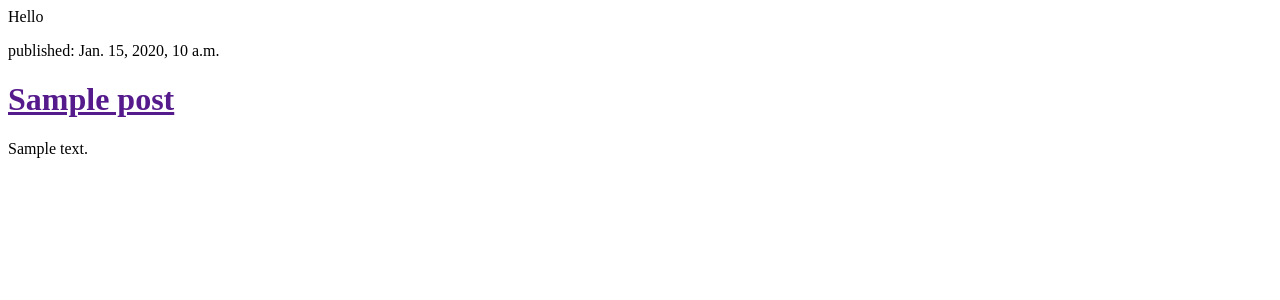
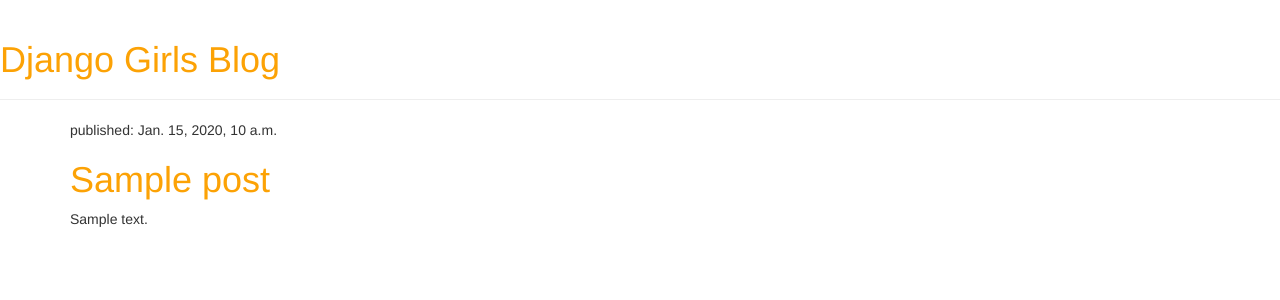
Before and after one commit to Guneet007/My-First-Blog, a Django app: template blog/templates/blog/post_list.html in a window 1280 px wide. Shown: the top 300 px of the page. Run offline with Django 3.2, Linux system fonts and the light colour scheme; the template is opened without the code that fills it: values that come from a table or form of the project are taken from there, others are empty; tables that the repository leaves empty hold one stand-in row (values such as "Sample post"); some libraries are stand-ins or nearby versions.

Commit message:
Added view and template

```diff
--- /dev/null
+++ b/blog/static/css/blog.css
@@ -0,0 +1,3 @@
+h1 a{
+	color:#FCA205;
+}
--- /dev/null
+++ b/blog/templates/blog/base.html
@@ -0,0 +1,23 @@
+{% load staticfiles %}
+<html>
+    <head>
+        <title>Django Girls blog</title>
+        <link rel="stylesheet" href="//maxcdn.bootstrapcdn.com/bootstrap/3.2.0/css/bootstrap.min.css">
+        <link rel="stylesheet" href="//maxcdn.bootstrapcdn.com/bootstrap/3.2.0/css/bootstrap-theme.min.css">
+        <link href='//fonts.googleapis.com/css?family=Lobster&subset=latin,latin-ext' rel='stylesheet' type='text/css'>
+        <link rel="stylesheet" href="{% static 'css/blog.css' %}">
+    </head>
+    <body>
+        <div class="page-header">
+        <h1><a href="/">Django Girls Blog</a></h1>
+    </div>
+    <div class="content container">
+        <div class="row">
+            <div class="col-md-8">
+            {% block content %}
+            {% endblock %}
+            </div>
+        </div>
+    </div>
+    </body>
+</html>
--- a/blog/templates/blog/post_list.html
+++ b/blog/templates/blog/post_list.html
@@ -1,12 +1,10 @@
-<html>
-<p>Hello</p>
-<div>
+{%extends 'blog/base.html'%}
+{%block content%}
     {% for post in posts %}
     <div>
         <p>published: {{ post.published_date }}</p>
-        <h1><a href="">{{ post.title }}</a></h1>
+        <h1><a href="{% url 'post_detail' pk=post.pk %}">{{ post.title }}</a></h1>
         <p>{{ post.text|linebreaksbr }}</p>
     </div>
 {% endfor %}
-</div>
-</html>
+{%endblock%}
--- a/blog/urls.py
+++ b/blog/urls.py
@@ -3,4 +3,5 @@ from . import views
 
 urlpatterns = [
     url(r'^$', views.post_list, name='post_list'),
+    url(r'^post/(?P<pk>\d+)/$', views.post_detail, name='post_detail'),
 ]
--- a/blog/views.py
+++ b/blog/views.py
@@ -1,7 +1,11 @@
-from django.shortcuts import render
+from django.shortcuts import render,get_object_or_404
 from .models import Post
 from django.utils import timezone
 # Create your views here.
 def post_list(request):
     posts=Post.objects.filter(published_date__lte=timezone.now()).order_by('published_date')
     return render(request, 'blog/post_list.html', {'posts':posts})
+
+def post_detail(request, pk):
+    post = get_object_or_404(Post, pk=pk)
+    return render(request, 'blog/post_detail.html', {'post': post})
```
Also changed, not shown: blog/templates/blog/post_detail.html (added, +13 -0 lines).
